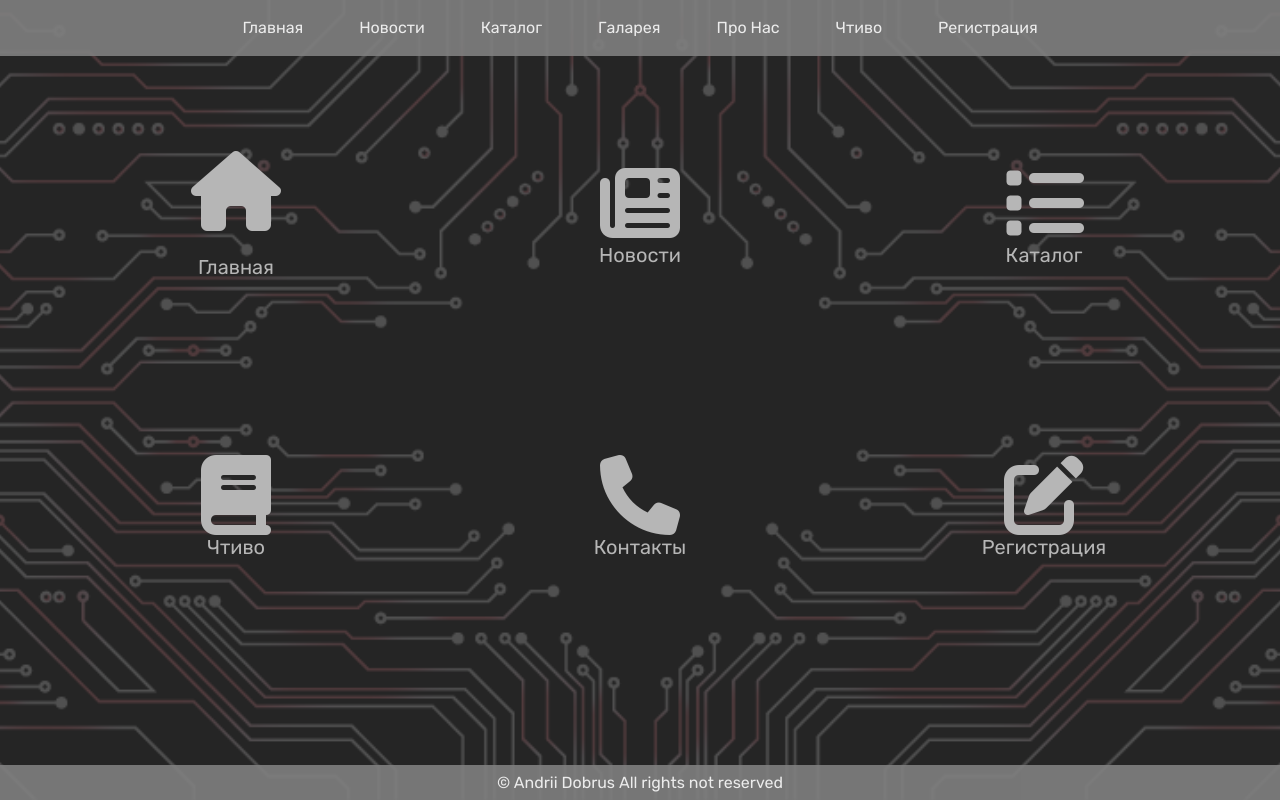
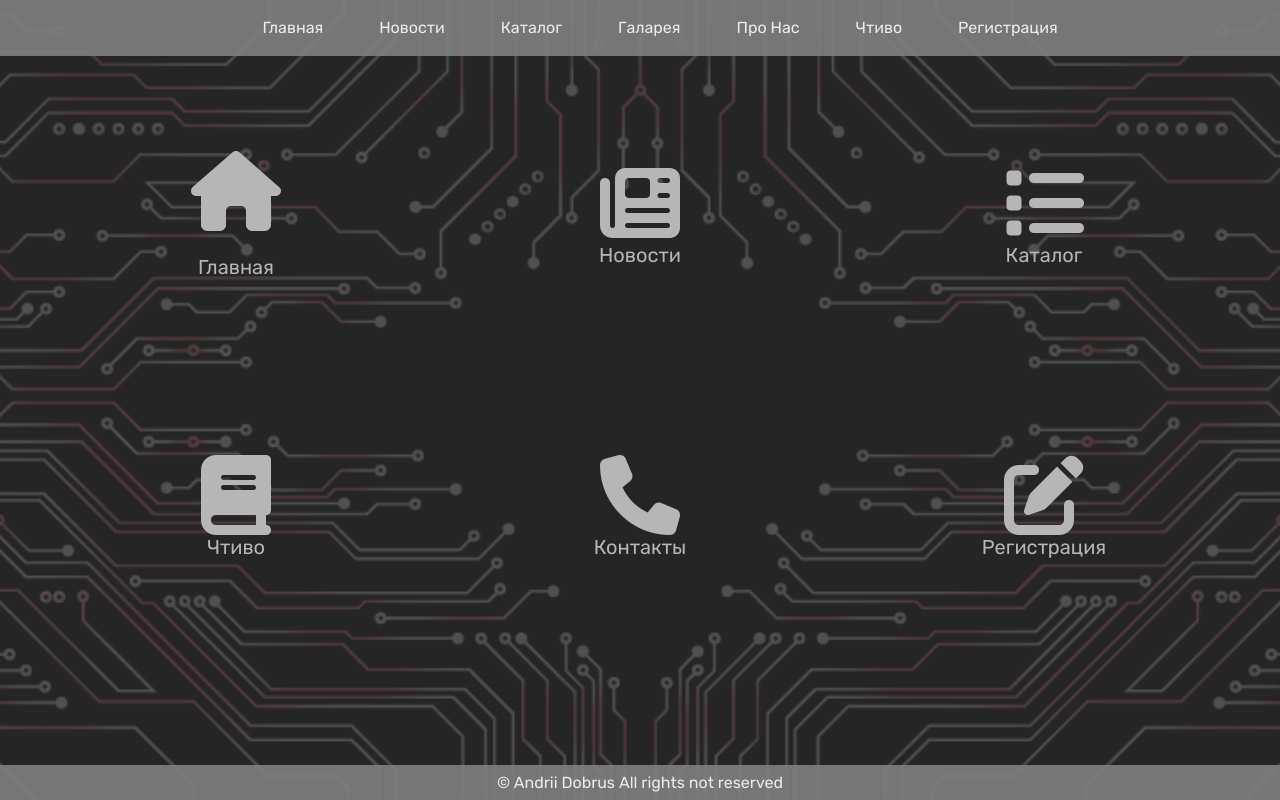
Before and after one commit to MuffinKing-jpeg/lesson-3, a plain HTML site: page index.html in a window 1280 px wide. Drawn offline with Linux system fonts and the light colour scheme.

Commit message:
fixed issues

```diff
--- a/assets/css/style.css
+++ b/assets/css/style.css
@@ -163,8 +163,6 @@ nav ul {
   display: flex;
   justify-content: space-around;
   width: 100%;
-  padding-inline-start: 20px;
-  padding-inline-end: 20px;
   flex-wrap: wrap;
   margin: 0 auto;
 }
```
Also changed, not shown: pages/contacts.html (+1 -1 lines), pages/gallery.html (+1 -0 lines).
